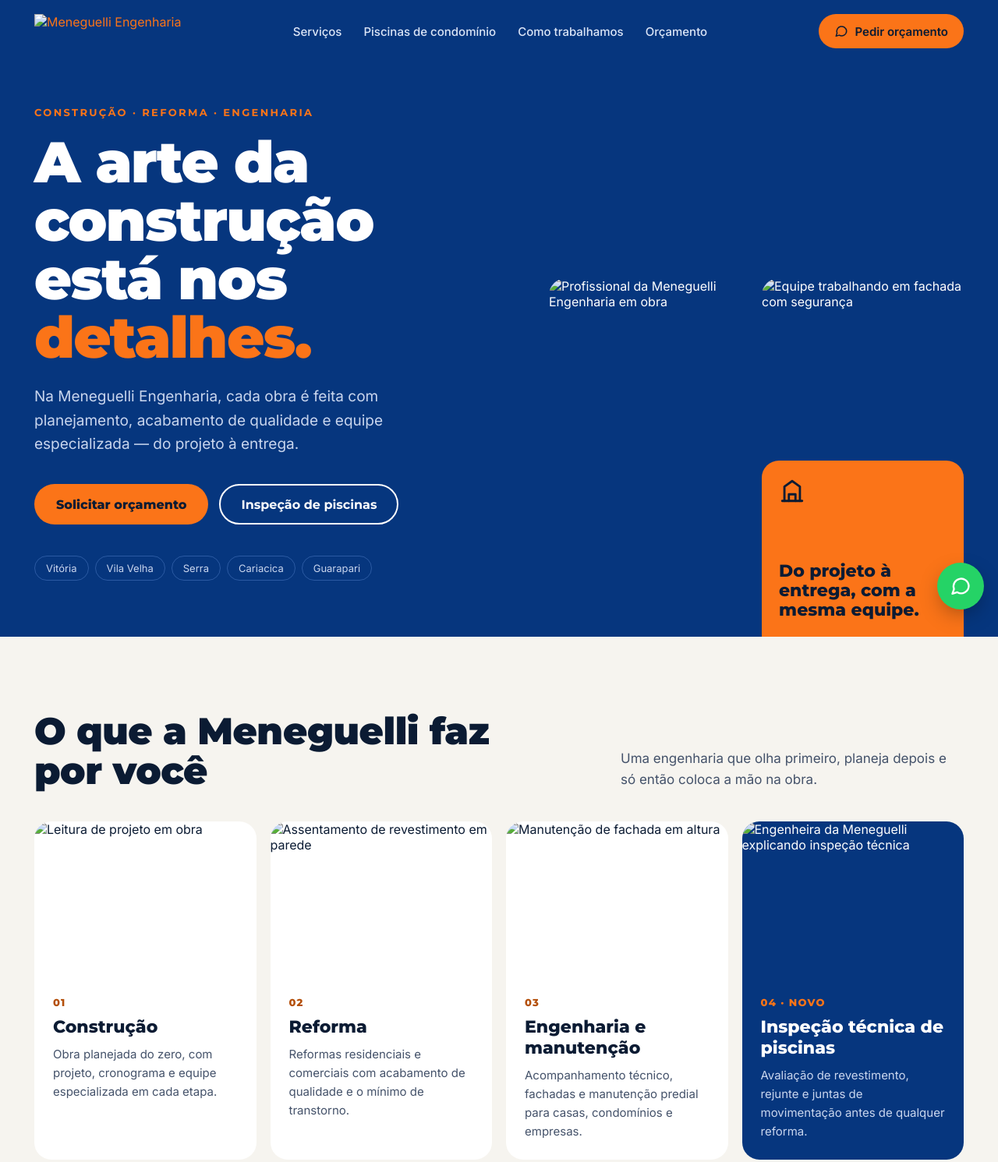
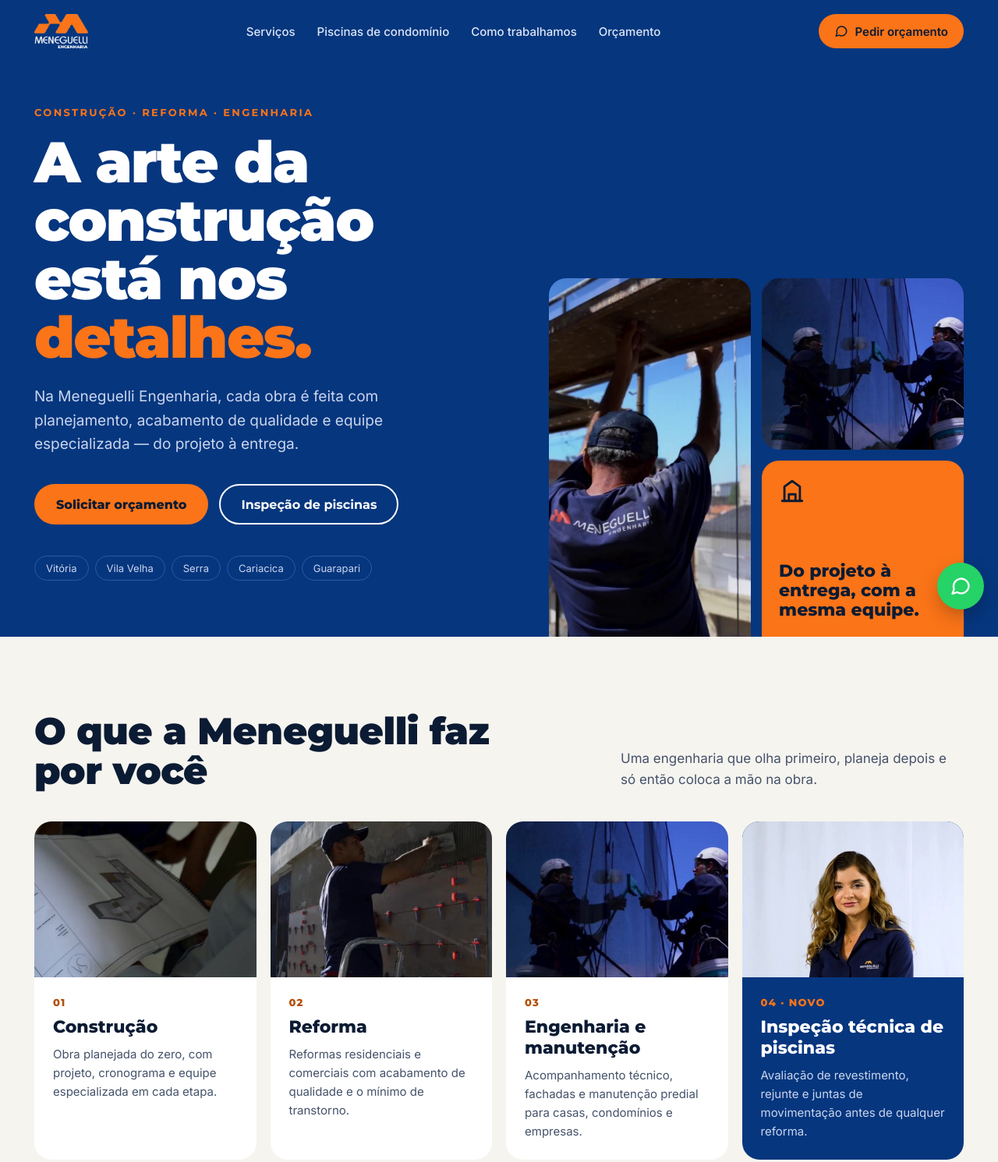
Before and after one commit to Wester2024/meneguelli-site, a plain HTML site: page index.html in a window 1280 px wide. Shown: the top 1491 px of the page at 78% size. Drawn offline with Linux system fonts and the light colour scheme.

Commit message:
Imagens na raiz do site

```diff
--- a/index.html
+++ b/index.html
@@ -7,9 +7,9 @@
 <meta name="description" content="Construção, reforma, engenharia e inspeção técnica de piscinas de condomínio em Vitória, Vila Velha, Serra, Cariacica e Guarapari. Peça seu orçamento.">
 <meta property="og:title" content="Meneguelli Engenharia – A arte da construção está nos detalhes">
 <meta property="og:description" content="Construção, reforma e inspeção técnica de piscinas de condomínio na Grande Vitória e Guarapari.">
-<meta property="og:image" content="img/hero-obra.jpg">
+<meta property="og:image" content="hero-obra.jpg">
 <meta property="og:type" content="website">
-<link rel="icon" href="img/logo-meneguelli.png">
+<link rel="icon" href="logo-meneguelli.png">
 <link rel="preconnect" href="https://fonts.googleapis.com">
 <link rel="preconnect" href="https://fonts.gstatic.com" crossorigin>
 <link href="https://fonts.googleapis.com/css2?family=Montserrat:wght@500;600;700;800;900&family=Inter:wght@400;500;600&display=swap" rel="stylesheet">
@@ -45,7 +45,7 @@ img{max-width:100%}
   <header style="background: #06367E; color: #FFFFFF; position: relative">
     <div style="max-width: 1240px; margin: 0 auto; padding: 18px 24px; display: flex; align-items: center; justify-content: space-between; gap: 20px; flex-wrap: wrap">
       <a href="#inicio" style="display: flex; align-items: center" aria-label="Meneguelli Engenharia – início">
-        <img src="img/logo-meneguelli-branco.png" alt="Meneguelli Engenharia" style="height: 44px; width: auto; display: block">
+        <img src="logo-meneguelli-branco.png" alt="Meneguelli Engenharia" style="height: 44px; width: auto; display: block">
       </a>
       <nav class="mg-nav-links" aria-label="Seções" style="display: flex; gap: 28px; font-size: 15px; font-weight: 500">
         <a href="#servicos" style="color: #DCE6F7">Serviços</a>
@@ -81,11 +81,11 @@ img{max-width:100%}
       <!-- colagem de obra -->
       <div style="flex: 1 1 440px; min-width: 0; display: grid; grid-template-columns: repeat(2, minmax(0, 1fr)); gap: 14px; align-items: end">
         <div class="mg-card" style="border-radius: 22px 22px 0 0; overflow: hidden; height: 460px; position: relative">
-          <img src="img/hero-obra.jpg" alt="Profissional da Meneguelli Engenharia em obra" style="width: 100%; height: 100%; object-fit: cover; display: block">
+          <img src="hero-obra.jpg" alt="Profissional da Meneguelli Engenharia em obra" style="width: 100%; height: 100%; object-fit: cover; display: block">
         </div>
         <div style="display: flex; flex-direction: column; gap: 14px">
           <div class="mg-card" style="border-radius: 22px; overflow: hidden; height: 220px">
-            <img src="img/fachada.jpg" alt="Equipe trabalhando em fachada com segurança" style="width: 100%; height: 100%; object-fit: cover; display: block">
+            <img src="fachada.jpg" alt="Equipe trabalhando em fachada com segurança" style="width: 100%; height: 100%; object-fit: cover; display: block">
           </div>
           <div style="background: #FB7418; border-radius: 22px 22px 0 0; padding: 22px; height: 226px; display: flex; flex-direction: column; justify-content: space-between; color: #0B1B33">
             <svg width="34" height="34" viewBox="0 0 24 24" fill="none" stroke="currentColor" stroke-width="2" stroke-linecap="round" stroke-linejoin="round" aria-hidden="true"><path d="M3 21h18"></path><path d="M5 21V8l7-5 7 5v13"></path><path d="M9 21v-6h6v6"></path></svg>
@@ -105,7 +105,7 @@ img{max-width:100%}
     <div style="display: grid; grid-template-columns: repeat(auto-fit, minmax(260px, 1fr)); gap: 18px">
 
       <article class="mg-card" style="background: #FFFFFF; border-radius: 22px; overflow: hidden; display: flex; flex-direction: column">
-        <div style="height: 200px; overflow: hidden"><img src="img/projeto.jpg" alt="Leitura de projeto em obra" style="width: 100%; height: 100%; object-fit: cover; display: block"></div>
+        <div style="height: 200px; overflow: hidden"><img src="projeto.jpg" alt="Leitura de projeto em obra" style="width: 100%; height: 100%; object-fit: cover; display: block"></div>
         <div style="padding: 24px; display: flex; flex-direction: column; gap: 10px">
           <span style="font-family: Montserrat, sans-serif; font-weight: 800; font-size: 13px; color: #B4500B; letter-spacing: .1em">01</span>
           <h3 style="margin: 0; font-family: Montserrat, sans-serif; font-weight: 800; font-size: 22px">Construção</h3>
@@ -114,7 +114,7 @@ img{max-width:100%}
       </article>
 
       <article class="mg-card" style="background: #FFFFFF; border-radius: 22px; overflow: hidden; display: flex; flex-direction: column">
-        <div style="height: 200px; overflow: hidden"><img src="img/revestimento.jpg" alt="Assentamento de revestimento em parede" style="width: 100%; height: 100%; object-fit: cover; display: block"></div>
+        <div style="height: 200px; overflow: hidden"><img src="revestimento.jpg" alt="Assentamento de revestimento em parede" style="width: 100%; height: 100%; object-fit: cover; display: block"></div>
         <div style="padding: 24px; display: flex; flex-direction: column; gap: 10px">
           <span style="font-family: Montserrat, sans-serif; font-weight: 800; font-size: 13px; color: #B4500B; letter-spacing: .1em">02</span>
           <h3 style="margin: 0; font-family: Montserrat, sans-serif; font-weight: 800; font-size: 22px">Reforma</h3>
@@ -123,7 +123,7 @@ img{max-width:100%}
       </article>
 
       <article class="mg-card" style="background: #FFFFFF; border-radius: 22px; overflow: hidden; display: flex; flex-direction: column">
-        <div style="height: 200px; overflow: hidden"><img src="img/fachada.jpg" alt="Manutenção de fachada em altura" style="width: 100%; height: 100%; object-fit: cover; display: block"></div>
+        <div style="height: 200px; overflow: hidden"><img src="fachada.jpg" alt="Manutenção de fachada em altura" style="width: 100%; height: 100%; object-fit: cover; display: block"></div>
         <div style="padding: 24px; display: flex; flex-direction: column; gap: 10px">
           <span style="font-family: Montserrat, sans-serif; font-weight: 800; font-size: 13px; color: #B4500B; letter-spacing: .1em">03</span>
           <h3 style="margin: 0; font-family: Montserrat, sans-serif; font-weight: 800; font-size: 22px">Engenharia e manutenção</h3>
@@ -132,7 +132,7 @@ img{max-width:100%}
       </article>
 
       <article class="mg-card" style="background: #06367E; color: #FFFFFF; border-radius: 22px; overflow: hidden; display: flex; flex-direction: column">
-        <div style="height: 200px; overflow: hidden"><img src="img/engenheira.jpg" alt="Engenheira da Meneguelli explicando inspeção técnica" style="width: 100%; height: 100%; object-fit: cover; object-position: top; display: block"></div>
+        <div style="height: 200px; overflow: hidden"><img src="engenheira.jpg" alt="Engenheira da Meneguelli explicando inspeção técnica" style="width: 100%; height: 100%; object-fit: cover; object-position: top; display: block"></div>
         <div style="padding: 24px; display: flex; flex-direction: column; gap: 10px">
           <span style="font-family: Montserrat, sans-serif; font-weight: 800; font-size: 13px; color: #FB7418; letter-spacing: .1em">04 · NOVO</span>
           <h3 style="margin: 0; font-family: Montserrat, sans-serif; font-weight: 800; font-size: 22px">Inspeção técnica de piscinas</h3>
@@ -166,7 +166,7 @@ img{max-width:100%}
         </a>
       </div>
       <div class="mg-hide-sm" style="flex: 1 1 380px; min-width: 0; min-height: 520px; position: relative">
-        <img src="img/engenheira.jpg" alt="Engenheira da Meneguelli em vídeo sobre inspeção de piscinas" style="position: absolute; inset: 0; width: 100%; height: 100%; object-fit: cover; object-position: center top; display: block">
+        <img src="engenheira.jpg" alt="Engenheira da Meneguelli em vídeo sobre inspeção de piscinas" style="position: absolute; inset: 0; width: 100%; height: 100%; object-fit: cover; object-position: center top; display: block">
       </div>
     </div>
   </section>
@@ -178,7 +178,7 @@ img{max-width:100%}
         <p style="margin: 0 0 14px; font-family: Montserrat, sans-serif; font-weight: 700; font-size: 13px; letter-spacing: .18em; text-transform: uppercase; color: #B4500B">Como trabalhamos</p>
         <h2 style="margin: 0; font-family: Montserrat, sans-serif; font-weight: 900; font-size: clamp(2rem, 4vw, 3rem); line-height: 1.05; letter-spacing: -0.01em">Primeiro a gente entende. Depois a gente constrói.</h2>
         <div style="margin-top: 32px; border-radius: 22px; overflow: hidden; height: 300px">
-          <img src="img/drone-cidade.jpg" alt="Vista aérea de bairro com obras" style="width: 100%; height: 100%; object-fit: cover; display: block">
+          <img src="drone-cidade.jpg" alt="Vista aérea de bairro com obras" style="width: 100%; height: 100%; object-fit: cover; display: block">
         </div>
       </div>
       <ol style="flex: 1 1 520px; min-width: 0; list-style: none; margin: 0; padding: 0; display: flex; flex-direction: column">
@@ -256,7 +256,7 @@ img{max-width:100%}
         </div>
       </div>
       <div style="display: flex; flex-wrap: wrap; justify-content: space-between; align-items: center; gap: 24px; padding-top: 32px; border-top: 1px solid #2B5AA3">
-        <img src="img/logo-meneguelli-branco.png" alt="Meneguelli Engenharia" style="height: 52px; width: auto; display: block">
+        <img src="logo-meneguelli-branco.png" alt="Meneguelli Engenharia" style="height: 52px; width: auto; display: block">
         <div style="display: flex; flex-wrap: wrap; gap: 32px; font-size: 15px; color: #C9D6EE">
           <span>(27) 99890-4627</span>
           <span>Vitória · Vila Velha · Serra · Cariacica · Guarapari</span>
```
